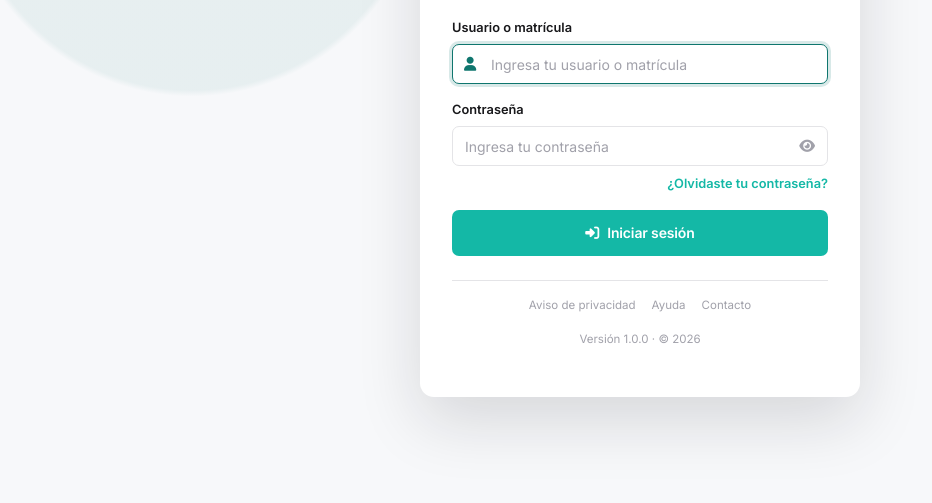
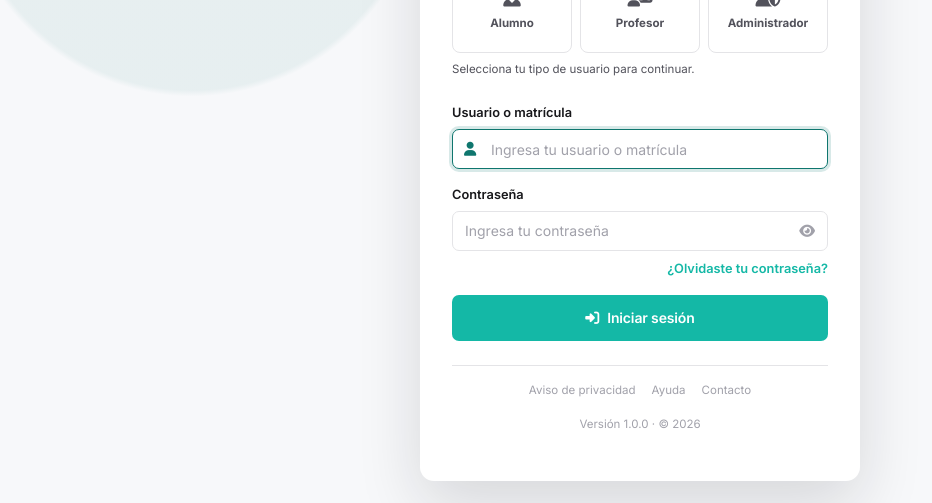
Before and after one commit to EdgarDelAng/Sistema-de-gestion, a plain HTML site: page index.html in a window 1280 px wide. Shown: the part 297-800 px from the top of the page, without its empty margins (0-932 px from the left). Drawn offline with Linux system fonts and the light colour scheme.

Commit message:
ACTUALIZACION

```diff
--- a/index.html
+++ b/index.html
@@ -20,7 +20,8 @@
       padding: var(--sp-4);
       min-height: 100vh;
       position: relative;
-      overflow: hidden;
+      overflow-x: hidden;
+      overflow-y: auto;
     }
     body::before {
       content: '';
@@ -144,6 +145,40 @@
     body[data-login-theme] .login-logo .logo-circle { background:linear-gradient(145deg,var(--login-accent),var(--login-accent-2)); }
     body[data-login-theme] .btn-primary { background:var(--login-accent); border-color:var(--login-accent); }
     body[data-login-theme] .forgot, body[data-login-theme] .login-footer-links a:hover { color:var(--login-accent); }
+
+    /* Selector de acceso: alumno, profesor o administrador */
+    .login-role-selector { border: 0; min-width: 0; margin-bottom: var(--sp-5); }
+    .login-role-selector legend {
+      font-size: var(--fs-sm); font-weight: 650; color: var(--text-primary);
+      margin-bottom: var(--sp-3);
+    }
+    .login-role-options { display: grid; grid-template-columns: repeat(3, minmax(0, 1fr)); gap: var(--sp-2); }
+    .login-role-option { position: relative; display: block; min-width: 0; cursor: pointer; }
+    .login-role-option input { position: absolute; width: 1px; height: 1px; opacity: 0; }
+    .login-role-content {
+      min-height: 88px; display: flex; flex-direction: column; align-items: center; justify-content: center;
+      gap: 8px; padding: 12px 5px; border: 1.5px solid var(--border);
+      border-radius: var(--r-md); background: var(--bg-surface);
+      color: var(--text-secondary); text-align: center; font-size: var(--fs-xs);
+      font-weight: 650; transition: background-color .2s ease, border-color .2s ease, color .2s ease;
+    }
+    .login-role-content i { font-size: 1.25rem; }
+    .login-role-option:hover .login-role-content { border-color: var(--c-brand-500); background: var(--bg-hover); }
+    .login-role-option input:checked + .login-role-content {
+      border-color: var(--c-brand-500); color: var(--c-brand-700);
+      background: var(--c-brand-100); box-shadow: var(--sh-focus);
+    }
+    .login-role-option input:focus-visible + .login-role-content {
+      outline: 2px solid var(--c-brand-500); outline-offset: 3px;
+    }
+    .login-role-hint {
+      margin-top: var(--sp-2); color: var(--text-secondary);
+      font-size: var(--fs-xs); min-height: 1.4em;
+    }
+    @media (max-width: 380px) {
+      .login-shell { padding: var(--sp-6) var(--sp-4); }
+      .login-role-content { min-height: 78px; padding: 10px 2px; font-size: .68rem; }
+    }
   </style>
 </head>
 <body>
@@ -155,11 +190,30 @@
       <p>Portal institucional</p>
     </div>
 
-    <form id="loginForm" novalidate>
+    <form id="loginForm" novalidate autocomplete="off">
       <div class="login-msg" id="loginMsg" role="alert">
         <i class="fas fa-circle-exclamation"></i>
         <span id="loginMsgText"></span>
       </div>
+
+      <fieldset class="login-role-selector" aria-describedby="loginRoleHint">
+        <legend>¿Cómo deseas ingresar?</legend>
+        <div class="login-role-options">
+          <label class="login-role-option">
+            <input type="radio" name="rol" value="alumno" required>
+            <span class="login-role-content"><i class="fas fa-user-graduate" aria-hidden="true"></i>Alumno</span>
+          </label>
+          <label class="login-role-option">
+            <input type="radio" name="rol" value="profesor">
+            <span class="login-role-content"><i class="fas fa-chalkboard-user" aria-hidden="true"></i>Profesor</span>
+          </label>
+          <label class="login-role-option">
+            <input type="radio" name="rol" value="admin">
+            <span class="login-role-content"><i class="fas fa-user-shield" aria-hidden="true"></i>Administrador</span>
+          </label>
+        </div>
+        <p class="login-role-hint" id="loginRoleHint" aria-live="polite">Selecciona tu tipo de usuario para continuar.</p>
+      </fieldset>
 
       <div class="field">
         <label for="usuario">Usuario o matrícula</label>
@@ -167,7 +221,7 @@
           <i class="fas fa-user"></i>
           <input type="text" class="input" id="usuario" name="usuario"
                  placeholder="Ingresa tu usuario o matrícula"
-                 autocomplete="username" spellcheck="false" required autofocus>
+                 autocomplete="off" spellcheck="false" required autofocus>
         </div>
       </div>
 
@@ -176,7 +230,7 @@
         <div class="pwd-wrap">
           <input type="password" class="input" id="password" name="password"
                  placeholder="Ingresa tu contraseña"
-                 autocomplete="current-password" required>
+                 autocomplete="new-password" required>
           <button type="button" class="pwd-toggle" id="pwdToggle"
                   aria-label="Mostrar contraseña" title="Mostrar contraseña">
             <i class="fas fa-eye"></i>
--- a/js/pages/login.js
+++ b/js/pages/login.js
@@ -40,6 +40,45 @@ function initLoginPage() {
   const loginMsg   = document.getElementById('loginMsg');
   const loginMsgTx = document.getElementById('loginMsgText');
   const forgotBtn  = document.getElementById('forgotBtn');
+  const roleInputs = [...form.querySelectorAll('input[name="rol"]')];
+  const roleHint   = document.getElementById('loginRoleHint');
+  const roleConfig = {
+    alumno:   { hint: 'Accede con tu usuario o matrícula de alumno.', placeholder: 'Usuario o matrícula de alumno' },
+    profesor: { hint: 'Accede con tu usuario, correo o matrícula de profesor.', placeholder: 'Usuario o matrícula de profesor' },
+    admin:    { hint: 'Accede con tu usuario de administrador.', placeholder: 'Usuario de administrador' }
+  };
+
+  // Evita que el navegador restaure las credenciales de la sesión anterior.
+  form.setAttribute('autocomplete', 'off');
+  usuario.setAttribute('autocomplete', 'off');
+  password.setAttribute('autocomplete', 'new-password');
+
+  function clearLoginForm() {
+    form.reset();
+    usuario.value = '';
+    password.value = '';
+    password.type = 'password';
+    roleInputs.forEach((input) => { input.checked = false; });
+    usuario.placeholder = 'Ingresa tu usuario o matrícula';
+    if (roleHint) roleHint.textContent = 'Selecciona tu tipo de usuario para continuar.';
+    pwdToggle.innerHTML = '<i class="fas fa-eye"></i>';
+    pwdToggle.setAttribute('aria-label', 'Mostrar contraseña');
+    pwdToggle.setAttribute('title', 'Mostrar contraseña');
+    hideError();
+    UI.buttonLoading(submitBtn, false);
+  }
+
+  // También limpia el formulario si el navegador recupera la página desde caché.
+  clearLoginForm();
+  window.addEventListener('pageshow', clearLoginForm);
+
+  roleInputs.forEach((input) => input.addEventListener('change', () => {
+    const config = roleConfig[input.value];
+    if (!input.checked || !config) return;
+    if (roleHint) roleHint.textContent = config.hint;
+    usuario.placeholder = config.placeholder;
+    hideError();
+  }));
 
   pwdToggle.addEventListener('click', () => {
     const show = password.type === 'password';
@@ -144,6 +183,13 @@ function initLoginPage() {
     e.preventDefault();
     hideError();
 
+    const selectedRole = form.querySelector('input[name="rol"]:checked')?.value;
+    if (!selectedRole) {
+      showError('Selecciona si ingresarás como alumno, profesor o administrador.');
+      roleInputs[0]?.focus();
+      return;
+    }
+
     const u = usuario.value.trim();
     const p = password.value;
 
@@ -156,7 +202,13 @@ function initLoginPage() {
     UI.buttonLoading(submitBtn, true);
     try {
       const { user } = await AuthService.login(u, p);
+      // El rol se determina mediante las credenciales; el selector nunca concede permisos.
+      if (user.rol !== selectedRole) {
+        throw new Error('Las credenciales no corresponden al tipo de acceso seleccionado.');
+      }
       Auth.save(user, false);
+      // La sesión queda guardada; los campos del formulario no deben conservarse.
+      clearLoginForm();
       UI.toast(`Bienvenido, ${user.nombre}`, 'success', 1400);
       setTimeout(() => location.replace('app.html'), 400);
     } catch (err) {
```
